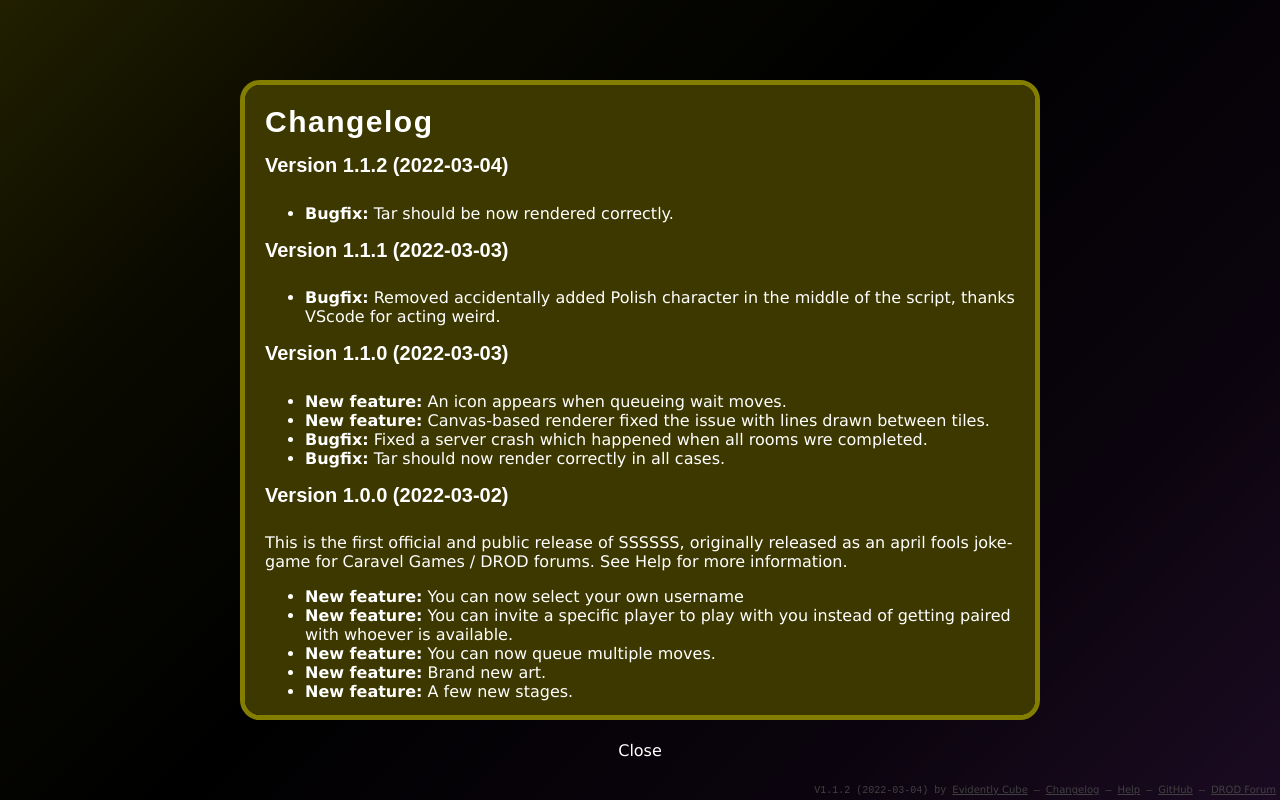
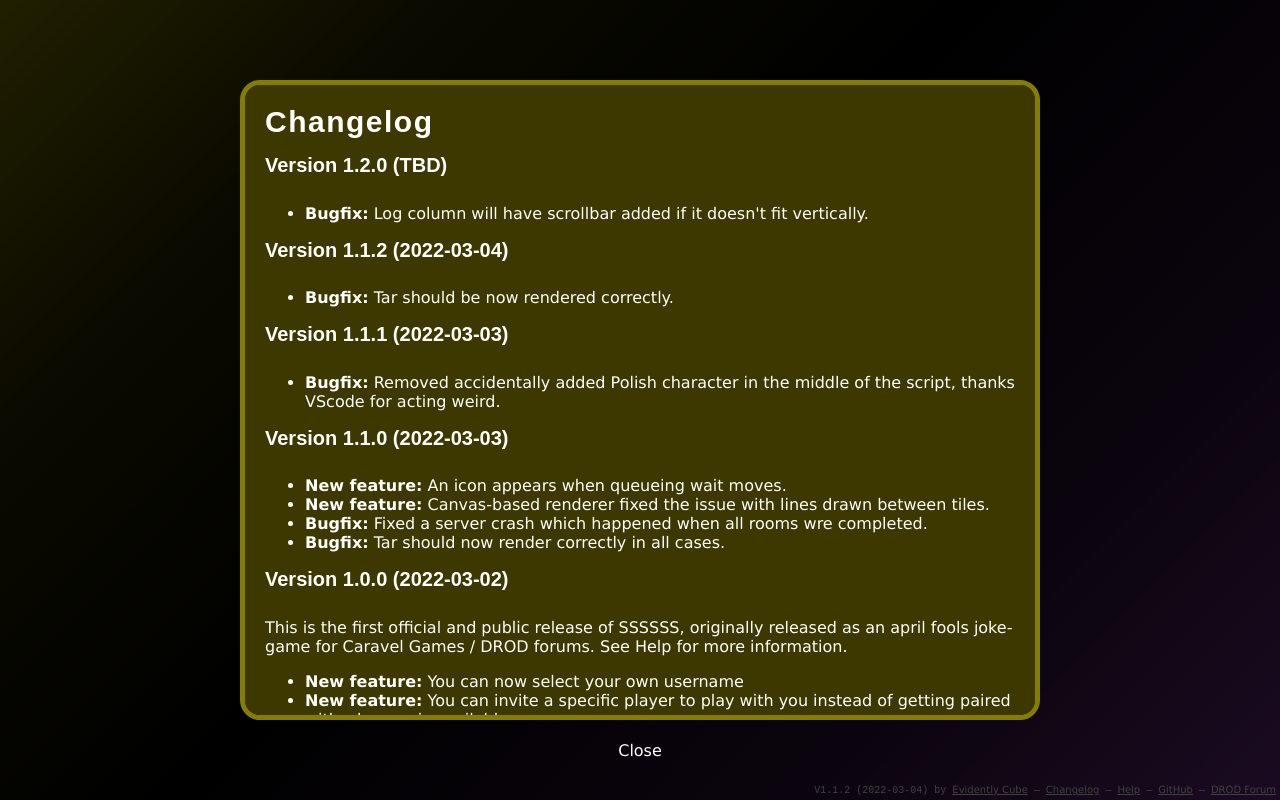
Before and after one commit to EvidentlyCube/ssssss, a plain HTML site: page public/index.html in a window 1280 px wide. Both pictures are taken after a click on the link "Changelog". Drawn offline with Linux system fonts and the light colour scheme; no server answers.

Commit message:
Bugfix: Log column scroll

```diff
--- a/public/index.html
+++ b/public/index.html
@@ -436,6 +436,10 @@
         <a class="close-info-box">Close</a>
         <div>
             <h3>Changelog</h3>
+            <h4>Version 1.2.0 (TBD)</h4>
+            <ul>
+                <li><strong>Bugfix:</strong> Log column will have scrollbar added if it doesn't fit vertically.</li>
+            </ul>
             <h4>Version 1.1.2 (2022-03-04)</h4>
             <ul>
                 <li><strong>Bugfix:</strong> Tar should be now rendered correctly.</li>
--- a/public/style/style.css
+++ b/public/style/style.css
@@ -81,9 +81,11 @@ html, body{
 
 #log{
     width: 400px;
+    height: 100vh;
     margin-left: 1em;
     font-size: 14px;
     color: white;
+    overflow-y: auto;
 }
 
 #log li:nth-child(2){
```
